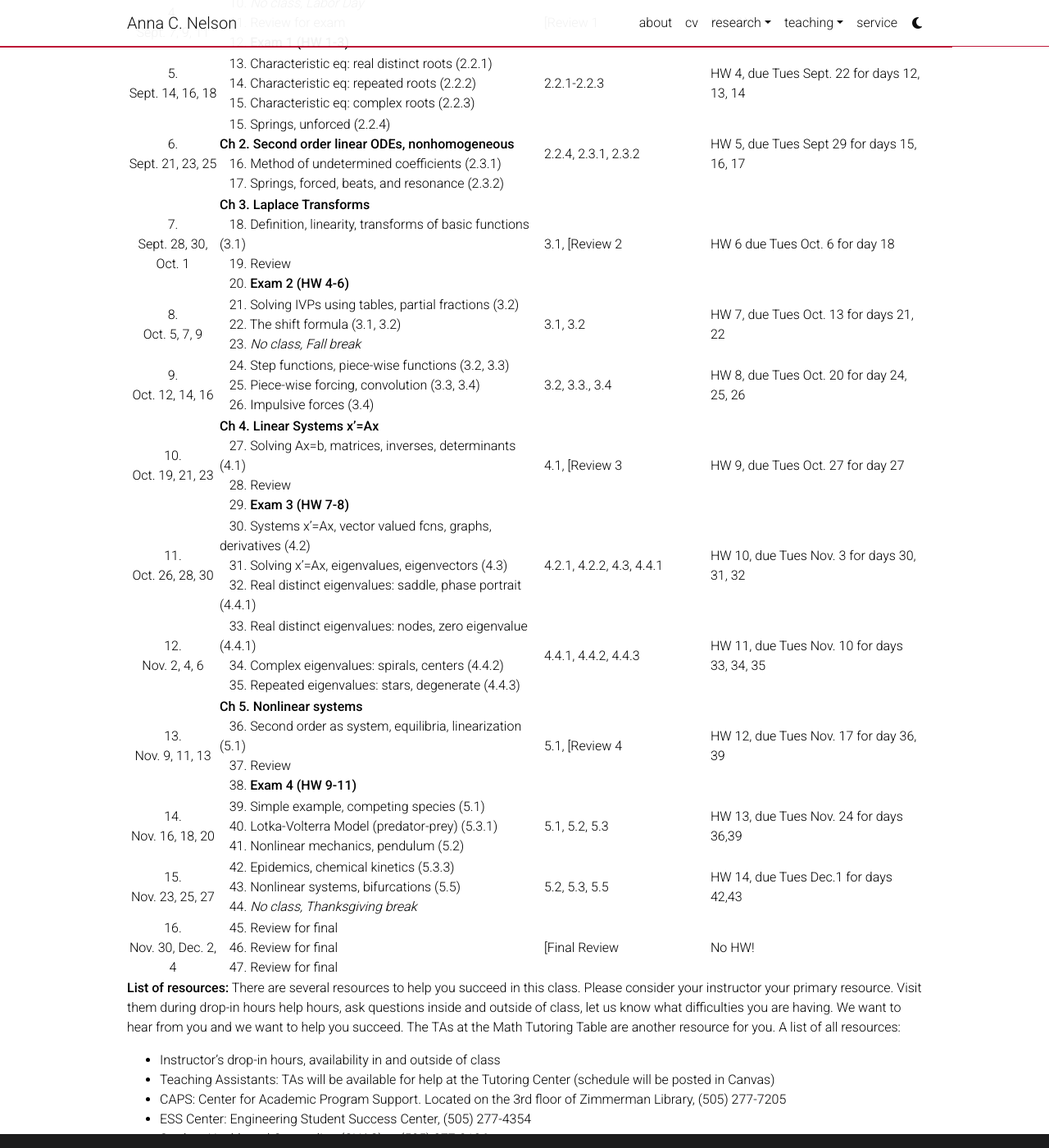
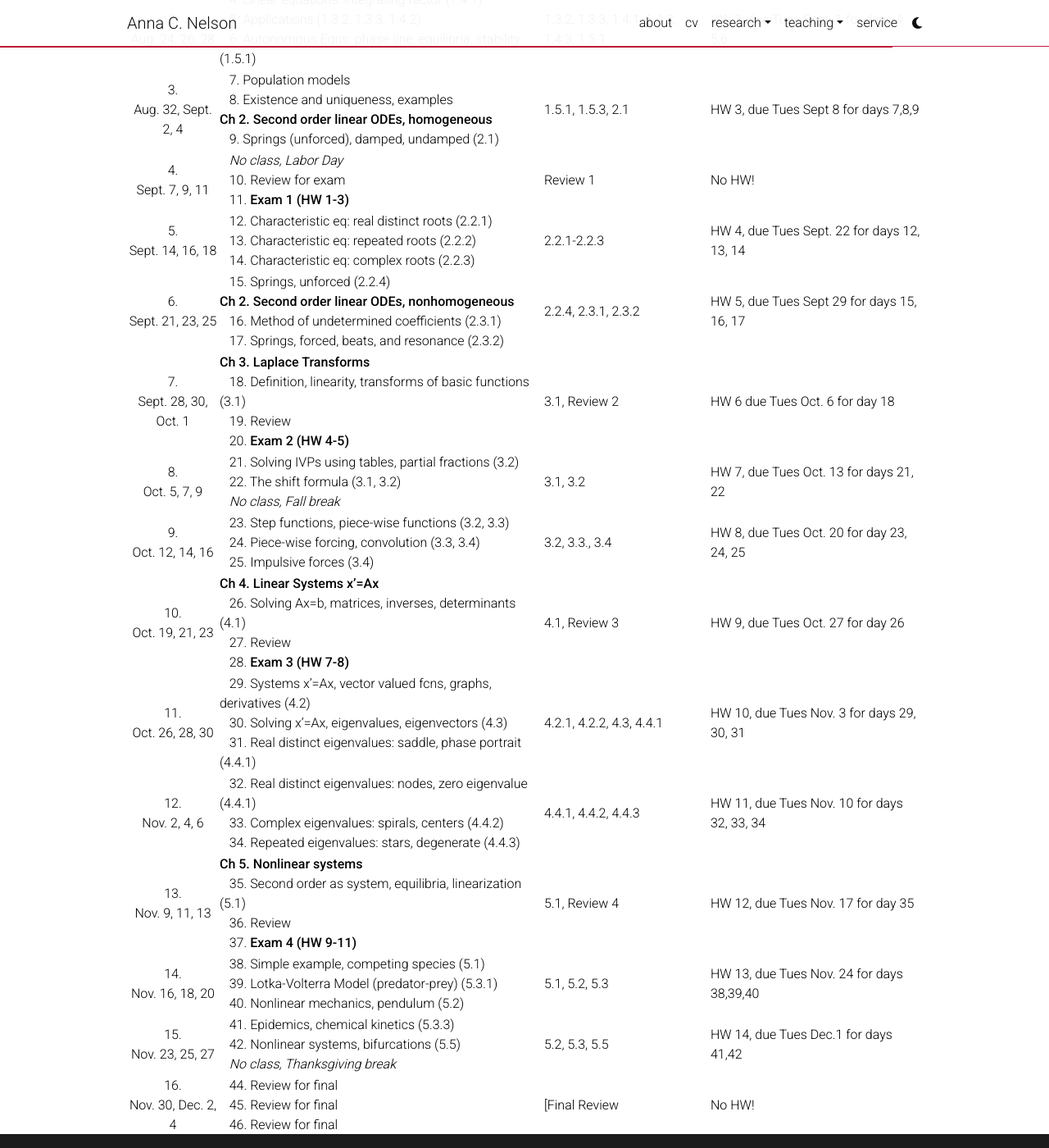
Before and after one commit to annacnelson/annacnelson.github.io, a Jekyll site: the page built from _pages/math316.md, in a window 1280 px wide and 1400 px high, scrolled down 2601 px. Shown: the whole window at 82% size. Built offline with Jekyll 4.4.1, drawn with Linux system fonts in a browser that asks for light colours; comment, search, counter and statistics services are not loaded; a style sheet for code colours, icons or effects is not loaded; some of the changed text lies outside the part shown.

Commit message:
Update math316.md

```diff
--- a/_pages/math316.md
+++ b/_pages/math316.md
@@ -59,6 +59,7 @@
 ---
 
 #### Important dates for this class:
+
 |Date |Importance |
 |--|--|
 |Monday August 17| First day of classes|
@@ -80,22 +81,22 @@
 
 | Week | Topics covered during class | Book sections| HW to be turned in |
 |:---:|---|---|---|
-| 1. <br> Aug. 17, 19, 21 | **Ch 1. First order ODEs** <br> &nbsp;&nbsp; 1. First order equations, (1.1,1.2). <br> &nbsp;&nbsp; 2. Show given function solves DE, direction fields, solution curves. <br>&nbsp;&nbsp; 3. Separation of variables <br> | 1.1, 1.2, 1.3.1 | [Instructions for all HW](/assets/teaching/math316/Math316_HW_instructions.pdf) <br> HW 1, due Tues Aug. 25 for days 1,2,3 |
+| 1. <br> Aug. 17, 19, 21 | **Ch 1. First order ODEs** <br> &nbsp;&nbsp; 1. First order equations, (1.1,1.2). <br> &nbsp;&nbsp; 2. Show given function solves DE, direction fields, solution curves.  <br>&nbsp;&nbsp; 3. Separation of variables (1.3.1)<br> | 1.1, 1.2, 1.3.1 | [Instructions for all HW](/assets/teaching/math316/Math316_HW_instructions.pdf) <br> HW 1, due Tues Aug. 25 for days 1,2,3 |
 | 2. <br> Aug. 24, 26, 28 | &nbsp;&nbsp; 4. Linear equations: integrating factor (1.4.1) <br> &nbsp;&nbsp; 5. Applications (1.3.2, 1.3.3, 1.4.2) <br> &nbsp;&nbsp; 6. Autonomous Eqns: phase line, equilibria, stability (1.5.1) <br> | 1.3.2, 1.3.3, 1.4.1, 1.4.2, 1.4.3, 1.5.1 | HW 2, due Tues Sept. 1 for days 4, 5,6|
 | 3. <br> Aug. 32, Sept. 2, 4 | &nbsp;&nbsp; 7. Population models <br> &nbsp;&nbsp; 8. Existence and uniqueness, examples  <br> **Ch 2. Second order linear ODEs, homogeneous** <br> &nbsp;&nbsp; 9. Springs (unforced), damped, undamped (2.1) | 1.5.1, 1.5.3, 2.1| HW 3, due Tues Sept 8 for days 7,8,9|
-| 4. <br> Sept. 7, 9, 11 | &nbsp;&nbsp; 10. *No class, Labor Day* <br> &nbsp;&nbsp; 11. Review for exam  <br> &nbsp;&nbsp; 12. **Exam 1 (HW 1-3)** |[Review 1| No HW!|
-| 5. <br> Sept. 14, 16, 18 |  &nbsp;&nbsp; 13. Characteristic eq: real distinct roots (2.2.1) <br> &nbsp;&nbsp; 14. Characteristic eq: repeated roots (2.2.2)  <br> &nbsp;&nbsp; 15. Characteristic eq: complex roots (2.2.3) |2.2.1-2.2.3| HW 4, due Tues Sept. 22 for days 12, 13, 14|
+| 4. <br> Sept. 7, 9, 11 | &nbsp;&nbsp; *No class, Labor Day* <br> &nbsp;&nbsp; 10. Review for exam  <br> &nbsp;&nbsp; 11. **Exam 1 (HW 1-3)** |Review 1| No HW!|
+| 5. <br> Sept. 14, 16, 18 |  &nbsp;&nbsp; 12. Characteristic eq: real distinct roots (2.2.1) <br> &nbsp;&nbsp; 13. Characteristic eq: repeated roots (2.2.2)  <br> &nbsp;&nbsp; 14. Characteristic eq: complex roots (2.2.3) |2.2.1-2.2.3| HW 4, due Tues Sept. 22 for days 12, 13, 14|
 | 6. <br> Sept. 21, 23, 25 |  &nbsp;&nbsp; 15. Springs, unforced (2.2.4) <br> **Ch 2. Second order linear ODEs, nonhomogeneous** <br> &nbsp;&nbsp; 16. Method of undetermined coefficients (2.3.1)  <br> &nbsp;&nbsp; 17. Springs, forced, beats, and resonance (2.3.2) |2.2.4, 2.3.1, 2.3.2|  HW 5, due Tues Sept 29 for days 15, 16, 17|
-| 7. <br> Sept. 28, 30, Oct. 1 | **Ch 3. Laplace Transforms** <br> &nbsp;&nbsp; 18. Definition, linearity, transforms of basic functions (3.1) <br> &nbsp;&nbsp; 19. Review <br> &nbsp;&nbsp; 20. **Exam 2 (HW 4-6)**  |3.1, [Review 2| HW 6 due Tues Oct. 6 for day 18 |
-| 8. <br> Oct. 5, 7, 9 |   &nbsp;&nbsp; 21. Solving IVPs using tables, partial fractions (3.2)  <br> &nbsp;&nbsp; 22. The shift formula (3.1, 3.2) <br> &nbsp;&nbsp; 23. *No class, Fall break* |3.1, 3.2| HW 7, due Tues Oct. 13 for days 21, 22|
-| 9. <br> Oct. 12, 14, 16 |  &nbsp;&nbsp; 24. Step functions, piece-wise functions (3.2, 3.3)  <br> &nbsp;&nbsp; 25. Piece-wise forcing, convolution (3.3, 3.4) <br> &nbsp;&nbsp; 26. Impulsive forces (3.4)  |3.2, 3.3., 3.4| HW 8, due Tues Oct. 20 for day 24, 25, 26|
-| 10. <br> Oct. 19, 21, 23 |  **Ch 4. Linear Systems x'=Ax**<br> &nbsp;&nbsp; 27. Solving Ax=b, matrices, inverses, determinants (4.1)  <br> &nbsp;&nbsp; 28. Review  <br> &nbsp;&nbsp; 29. **Exam 3 (HW 7-8)** |4.1, [Review 3| HW 9, due Tues Oct. 27 for day 27|
-| 11. <br> Oct. 26, 28, 30 |  &nbsp;&nbsp; 30. Systems x'=Ax, vector valued fcns, graphs, derivatives (4.2)  <br> &nbsp;&nbsp; 31. Solving x'=Ax, eigenvalues, eigenvectors (4.3)<br> &nbsp;&nbsp; 32. Real distinct eigenvalues: saddle, phase portrait (4.4.1) |4.2.1, 4.2.2, 4.3, 4.4.1| HW 10, due Tues Nov. 3 for days 30, 31, 32|
-| 12. <br> Nov. 2, 4, 6 |  &nbsp;&nbsp; 33.  Real distinct eigenvalues: nodes, zero eigenvalue (4.4.1)    <br> &nbsp;&nbsp; 34.  Complex eigenvalues: spirals, centers (4.4.2) <br> &nbsp;&nbsp; 35. Repeated eigenvalues: stars, degenerate (4.4.3) |4.4.1, 4.4.2, 4.4.3| HW 11, due Tues Nov. 10 for days 33, 34, 35|
-| 13. <br> Nov. 9, 11, 13 |  **Ch 5. Nonlinear systems** <br> &nbsp;&nbsp; 36. Second order as system, equilibria, linearization (5.1)  <br> &nbsp;&nbsp; 37. Review <br> &nbsp;&nbsp; 38. **Exam 4 (HW 9-11)** |5.1, [Review 4 | HW 12, due Tues Nov. 17 for day 36, 39|
-| 14. <br> Nov. 16, 18, 20 |   &nbsp;&nbsp; 39. Simple example, competing species (5.1) <br> &nbsp;&nbsp; 40. Lotka-Volterra Model (predator-prey) (5.3.1)<br> &nbsp;&nbsp; 41.  Nonlinear mechanics, pendulum (5.2)  | 5.1, 5.2, 5.3 |  HW 13, due Tues Nov. 24 for days 36,39|
-| 15. <br> Nov. 23, 25, 27 |  &nbsp;&nbsp; 42. Epidemics, chemical kinetics (5.3.3) <br> &nbsp;&nbsp; 43. Nonlinear systems, bifurcations (5.5) <br> &nbsp;&nbsp; 44. *No class, Thanksgiving break*| 5.2, 5.3, 5.5 | HW 14, due Tues Dec.1 for days 42,43|
-| 16. <br> Nov. 30, Dec. 2, 4 |  &nbsp;&nbsp; 45. Review for final <br> &nbsp;&nbsp; 46. Review for final <br> &nbsp;&nbsp; 47. Review for final| [Final Review| No HW!|
+| 7. <br> Sept. 28, 30, Oct. 1 | **Ch 3. Laplace Transforms** <br> &nbsp;&nbsp; 18. Definition, linearity, transforms of basic functions (3.1) <br> &nbsp;&nbsp; 19. Review <br> &nbsp;&nbsp; 20. **Exam 2 (HW 4-5)**  |3.1, Review 2| HW 6 due Tues Oct. 6 for day 18 |
+| 8. <br> Oct. 5, 7, 9 |   &nbsp;&nbsp; 21. Solving IVPs using tables, partial fractions (3.2)  <br> &nbsp;&nbsp; 22. The shift formula (3.1, 3.2) <br> &nbsp;&nbsp;  *No class, Fall break* |3.1, 3.2| HW 7, due Tues Oct. 13 for days 21, 22|
+| 9. <br> Oct. 12, 14, 16 |  &nbsp;&nbsp; 23. Step functions, piece-wise functions (3.2, 3.3)  <br> &nbsp;&nbsp; 24. Piece-wise forcing, convolution (3.3, 3.4) <br> &nbsp;&nbsp; 25. Impulsive forces (3.4)  |3.2, 3.3., 3.4| HW 8, due Tues Oct. 20 for day 23, 24, 25|
+| 10. <br> Oct. 19, 21, 23 |  **Ch 4. Linear Systems x'=Ax**<br> &nbsp;&nbsp; 26. Solving Ax=b, matrices, inverses, determinants (4.1)  <br> &nbsp;&nbsp; 27. Review  <br> &nbsp;&nbsp; 28. **Exam 3 (HW 7-8)** |4.1, Review 3| HW 9, due Tues Oct. 27 for day 26|
+| 11. <br> Oct. 26, 28, 30 |  &nbsp;&nbsp; 29. Systems x'=Ax, vector valued fcns, graphs, derivatives (4.2)  <br> &nbsp;&nbsp; 30. Solving x'=Ax, eigenvalues, eigenvectors (4.3)<br> &nbsp;&nbsp; 31. Real distinct eigenvalues: saddle, phase portrait (4.4.1) |4.2.1, 4.2.2, 4.3, 4.4.1| HW 10, due Tues Nov. 3 for days 29, 30, 31|
+| 12. <br> Nov. 2, 4, 6 |  &nbsp;&nbsp; 32.  Real distinct eigenvalues: nodes, zero eigenvalue (4.4.1)    <br> &nbsp;&nbsp; 33.  Complex eigenvalues: spirals, centers (4.4.2) <br> &nbsp;&nbsp; 34. Repeated eigenvalues: stars, degenerate (4.4.3) |4.4.1, 4.4.2, 4.4.3| HW 11, due Tues Nov. 10 for days 32, 33, 34|
+| 13. <br> Nov. 9, 11, 13 |  **Ch 5. Nonlinear systems** <br> &nbsp;&nbsp; 35. Second order as system, equilibria, linearization (5.1)  <br> &nbsp;&nbsp; 36. Review <br> &nbsp;&nbsp; 37. **Exam 4 (HW 9-11)** |5.1, Review 4 | HW 12, due Tues Nov. 17 for day 35|
+| 14. <br> Nov. 16, 18, 20 |   &nbsp;&nbsp; 38. Simple example, competing species (5.1) <br> &nbsp;&nbsp; 39. Lotka-Volterra Model (predator-prey) (5.3.1)<br> &nbsp;&nbsp; 40.  Nonlinear mechanics, pendulum (5.2)  | 5.1, 5.2, 5.3 |  HW 13, due Tues Nov. 24 for days 38,39,40|
+| 15. <br> Nov. 23, 25, 27 |  &nbsp;&nbsp; 41. Epidemics, chemical kinetics (5.3.3) <br> &nbsp;&nbsp; 42. Nonlinear systems, bifurcations (5.5) <br> &nbsp;&nbsp;  *No class, Thanksgiving break*| 5.2, 5.3, 5.5 | HW 14, due Tues Dec.1 for days 41,42|
+| 16. <br> Nov. 30, Dec. 2, 4 |  &nbsp;&nbsp; 44. Review for final <br> &nbsp;&nbsp; 45. Review for final <br> &nbsp;&nbsp; 46. Review for final| [Final Review| No HW!|
 
 <a name="resources"></a>**List of resources:** There are several resources to help you succeed in this class. Please consider your instructor your primary resource. Visit them during drop-in hours help hours, ask questions inside and outside of class, let us know what difficulties you are having. We want to hear from you and we want to help you succeed. The TAs at the Math Tutoring Table are another resource for you. A list of all resources:
 
```
